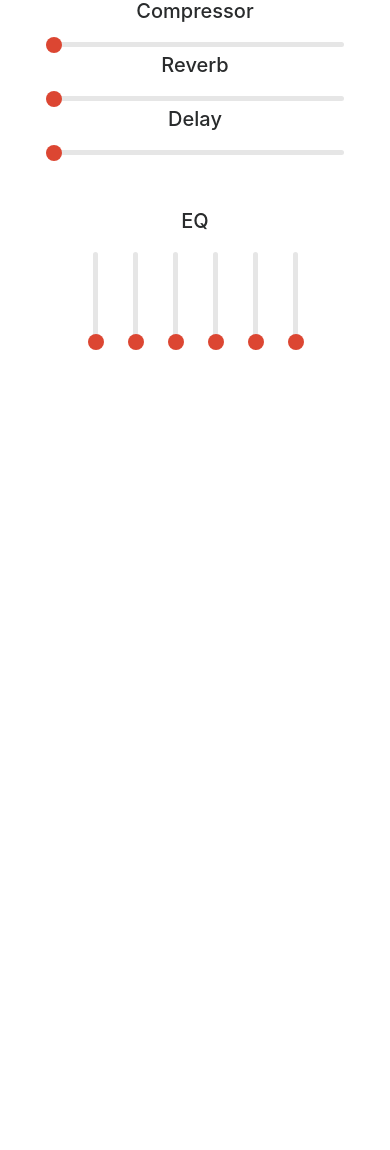
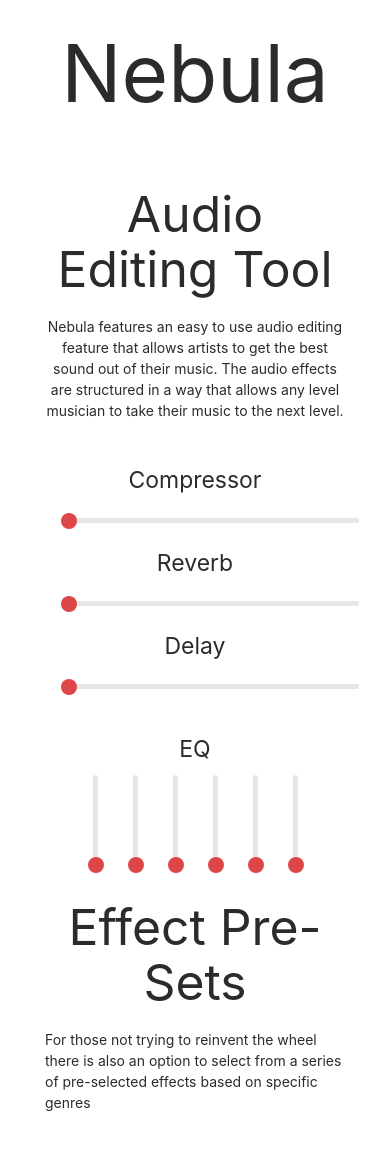
Before and after one commit to taylorpage/nebula-demo, an Angular app: page / in a window 390 px wide. Shown: the top 1150 px of the page. Before the commit the page ends 844 px from the top, so only its background shows below. Built offline with nearby package versions, Linux system fonts and the light colour scheme.

Commit message:
Install materialize

```diff
--- a/package.json
+++ b/package.json
@@ -21,8 +21,10 @@
     "@angular/platform-browser": "^4.0.0",
     "@angular/platform-browser-dynamic": "^4.0.0",
     "@angular/router": "^4.0.0",
+    "angular2-materialize": "^15.1.9",
     "bootstrap": "^3.3.7",
     "core-js": "^2.4.1",
+    "materialize-css": "^0.100.2",
     "rxjs": "^5.4.1",
     "zone.js": "^0.8.14"
   },
--- a/src/app/app.component.html
+++ b/src/app/app.component.html
@@ -1,4 +1,9 @@
-<div class="container">
+<div class="container-fluid">
+  <div class="row">
+    <div class="col-md-12 text-center">
+      <h1>Nebula</h1>
+    </div>
+  </div>
   <div class="row">
     <div class="col-md-12">
       <app-audio-editor></app-audio-editor>
--- a/src/app/app.component.scss
+++ b/src/app/app.component.scss
@@ -0,0 +1,3 @@
+h1 {
+  font-size: 80px;
+}
--- a/src/app/app.module.ts
+++ b/src/app/app.module.ts
@@ -1,6 +1,7 @@
 import { BrowserModule } from '@angular/platform-browser';
 import { NgModule } from '@angular/core';
 import { FormsModule, ReactiveFormsModule } from '@angular/forms';
+import { MaterializeModule } from 'angular2-materialize';
 
 import { AppComponent } from './app.component';
 import { AudioEditorComponent } from './audio-editor/audio-editor.component';
--- a/src/app/audio-editor/audio-editor.component.html
+++ b/src/app/audio-editor/audio-editor.component.html
@@ -1,6 +1,17 @@
 <div class="row">
-  <div class="col-md-12 text-center">
-    <form [formGroup]="audioForm">
+  <div class="col-md-4"><!-- spacer --></div>
+  <div class="col-md-4 text-center">
+    <h2>Audio Editing Tool</h2>
+    <p>Nebula features an easy to use audio editing feature that allows artists
+      to get the best sound out of their music. The audio effects are structured
+      in a way that allows any level musician to take their music to the next level.
+    </p>
+  </div>
+  <div class="col-md-4"><!-- spacer --></div>
+</div>
+<form [formGroup]="audioForm">
+  <div class="row">
+    <div class="col-md-12 text-center">
 
       <div class="row">
         <div class="col-md-12">
@@ -19,9 +30,8 @@
         </div>
       </div>
       <div class="row">
-
         <!-- Equalizer -->
-        <div class="col-md-12 p-5 text-center" style="margin: 0 auto;">
+        <div class="col-md-12 text-center">
           <h5 class="pb-5">EQ</h5>
           <input type="range" class="vertical" formControlName="eqOne" >
           <input type="range" class="vertical" formControlName="eqTwo" >
@@ -31,6 +41,24 @@
           <input type="range" class="vertical" formControlName="eqSix" >
         </div>
       </div>
-    </form>
+
+    </div>
   </div>
-</div>
+
+  <div class="row">
+    <div class="col-md-4"><!-- Spacer --></div>
+    <div class="col-md-4 text-center">
+      <h2>Effect Pre-Sets</h2>
+      <p>For those not trying to reinvent the wheel there is also an option to
+        select from a series of pre-selected effects based on specific genres
+      </p>
+      <select formControlName="preset">
+        <option value="jazz">Jazz</option>
+        <option value="acoustic">Acoustic</option>
+        <option value="hip-hop">Hip Hop</option>
+        <option value="electronic">Electronic</option>
+      </select>
+    </div>
+    <div class="col-md-4"><!-- Spacer --></div>
+  </div>
+</form>
--- a/src/app/audio-editor/audio-editor.component.scss
+++ b/src/app/audio-editor/audio-editor.component.scss
@@ -74,7 +74,7 @@ input[type=range]::-ms-track {
   color: transparent;
 }
 input[type=range]::-ms-fill-lower {
-  background: #777;
+  background: $light-red;
   border-radius: 10px;
 }
 input[type=range]::-ms-fill-upper {
@@ -92,14 +92,13 @@ input[type=range]:focus::-ms-fill-lower {
   background: $light-red;
 }
 input[type=range]:focus::-ms-fill-upper {
-  background: #ccc;
+  background: $grey;
 }
 
 input[type=range].vertical {
   width: 100px;
   height: 10px;
   margin: 0 -25px;
-  top: 100px;
   transform: rotate(-90deg);
 }
 
--- a/src/app/audio-editor/audio-editor.component.ts
+++ b/src/app/audio-editor/audio-editor.component.ts
@@ -30,7 +30,10 @@ export class AudioEditorComponent implements OnInit {
       eqThree: 0,
       eqFour: 0,
       eqFive: 0,
-      eqSix: 0
+      eqSix: 0,
+
+      // Pre set
+      preset: ''
     });
   }
 
--- a/src/assets/_variables.scss
+++ b/src/assets/_variables.scss
@@ -1,4 +1,4 @@
 $blue: rgb(0, 100, 255);
-$red: rgb(220, 70, 50);
-$light-red: rgb(255, 120, 120);
+$red: rgb(220, 70, 70);
+$light-red: rgb(255, 150, 150);
 $grey: rgb(230, 230, 230);
--- a/src/index.html
+++ b/src/index.html
@@ -8,6 +8,7 @@
   <meta name="viewport" content="width=device-width, initial-scale=1">
   <link rel="icon" type="image/x-icon" href="favicon.ico">
   <link href="https://maxcdn.bootstrapcdn.com/bootstrap/4.0.0-alpha.6/css/bootstrap.min.css" rel="stylesheet">
+  <link href="http://fonts.googleapis.com/icon?family=Material+Icons" rel="stylesheet">
 </head>
 <body>
   <app-root></app-root>
```
Also changed, not shown: .angular-cli.json, 1 other file (tests, documents, lock files or other folders).
